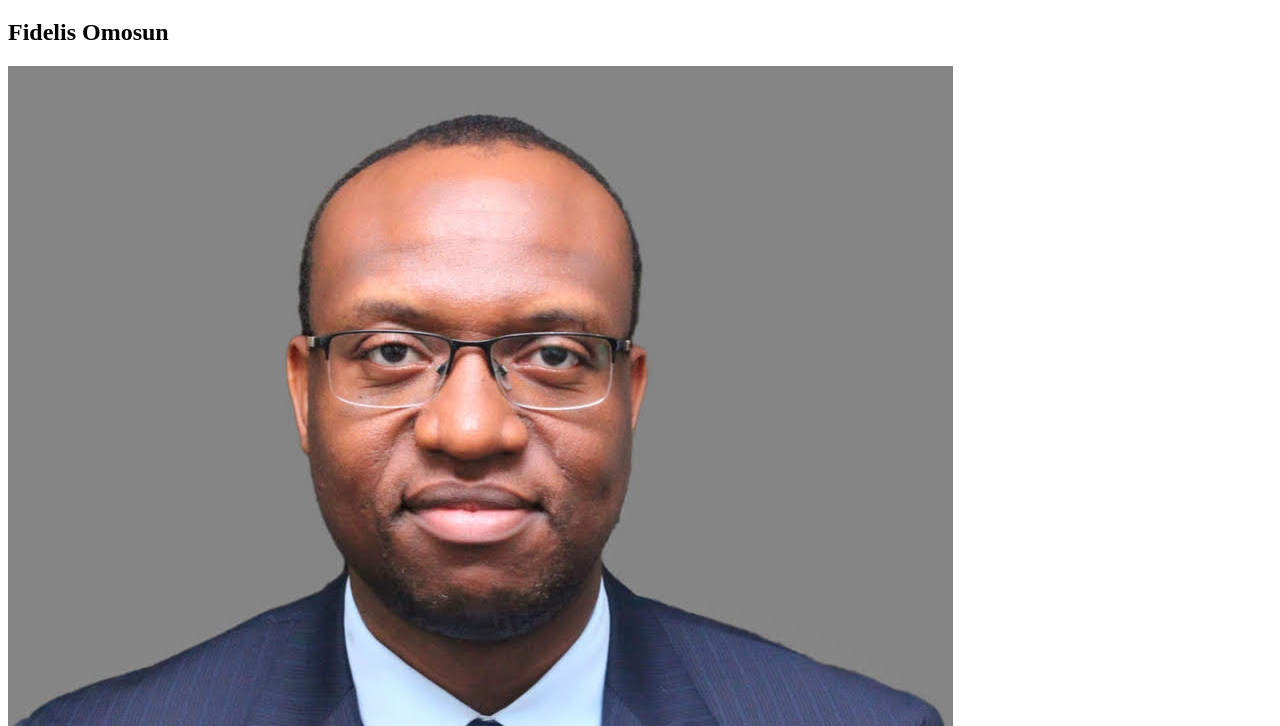
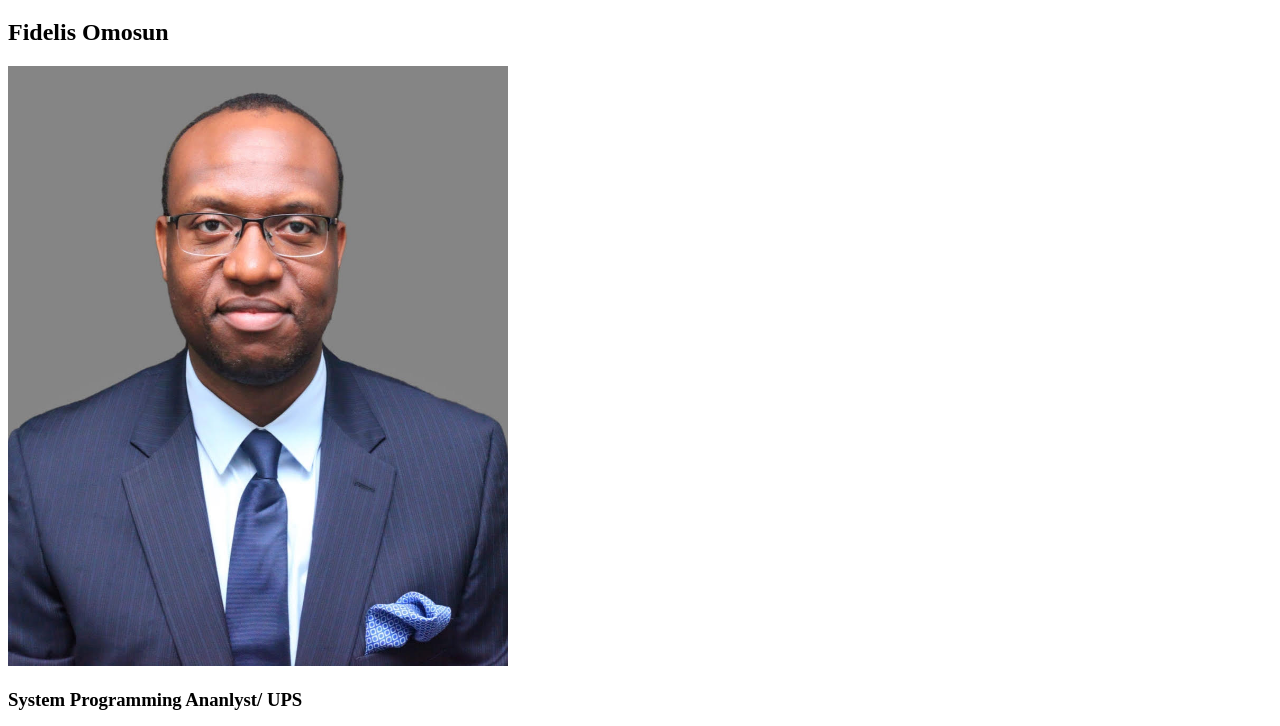
Before and after one commit to fomosun/fomosun.github.io, a plain HTML site: page index.html in a window 1280 px wide. Shown: the part 61-787 px from the top of the page. Drawn offline with Linux system fonts and the light colour scheme.

Commit message:
Update index.html

```diff
--- a/index.html
+++ b/index.html
@@ -19,7 +19,7 @@
     <h2>Fidelis Omosun</h2>
 
     <!-- Headshot image -->
-    <img id="bio-image" src="../Fidelis.jpg" alt="Fidelis Omosun headshot">
+    <img id="bio-image" src="../Fidelis.jpg" alt="Fidelis Omosun headshot" width="500" height="600">
 
     <!-- Paragraph with embedded link -->
     <h3>System Programming Ananlyst/ UPS</h3>
```
